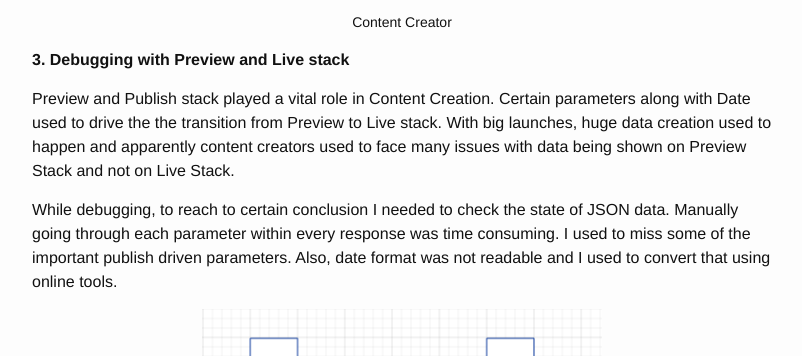
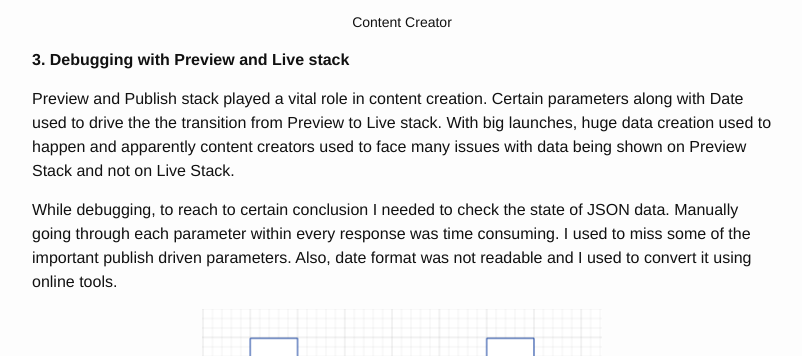
Before and after one commit to pritibiyani/pritibiyani.github.io, a Jekyll site: the page built from _posts/2014-11-25-automate-all-things.markdown, in a window 1280 px wide and 900 px high, scrolled down 1914 px. Shown: the part 170-526 px from the top of the window, without its empty margins (238-1040 px from the left). Built offline with Jekyll 4.4.1, drawn with Linux system fonts in a browser that asks for light colours; comment, search, counter and statistics services are not loaded; some of the changed text lies outside the part shown.

Commit message:
Minor changes | Corrected grammatical mistake | Image Width

```diff
--- a/_posts/2014-11-25-automate-all-things.markdown
+++ b/_posts/2014-11-25-automate-all-things.markdown
@@ -60,11 +60,11 @@ While doing production support, when something goes wrong, business people often
 
 **3. Debugging with Preview and Live stack**
 
-Preview and Publish stack played a vital role in Content Creation. Certain parameters along with Date used to drive the the transition from Preview to Live stack.
+Preview and Publish stack played a vital role in content creation. Certain parameters along with Date used to drive the the transition from Preview to Live stack.
 	With big launches, huge data creation used to happen and apparently content creators used to face many issues with data being shown on Preview Stack and not on Live Stack.
 
 While debugging, to reach to certain conclusion I needed to check the state of JSON data.
-Manually going through each parameter within every response was time consuming. I used to miss some of the important publish driven parameters. Also, date format was not readable and I used to convert that using online tools.
+Manually going through each parameter within every response was time consuming. I used to miss some of the important publish driven parameters. Also, date format was not readable and I used to convert it using online tools.
 
 
 <p align="middle">
@@ -79,7 +79,7 @@ These were just some of my experiences. But you get the idea. Don’t you?
 <p align="middle">
     An obligatory <a href="http://xkcd.com/1319">XKCD</a>
     <br/>
-    <img src="/assets/automation.png" alt ="XKCD">
+    <img src="/assets/automation.png" alt ="XKCD" width = "400">
 </p>
 
 Quite a few of us are usually little hesitant to try out these kind of things because we want to quickly finish the task at hand. But in my experiences, a little extra time spent on automating the stuff we do over and over, can save a lot of time and effort in the long run.
```
Also changed, not shown: other parts of _posts/2014-11-25-automate-all-things.markdown (+2 -2 lines).
